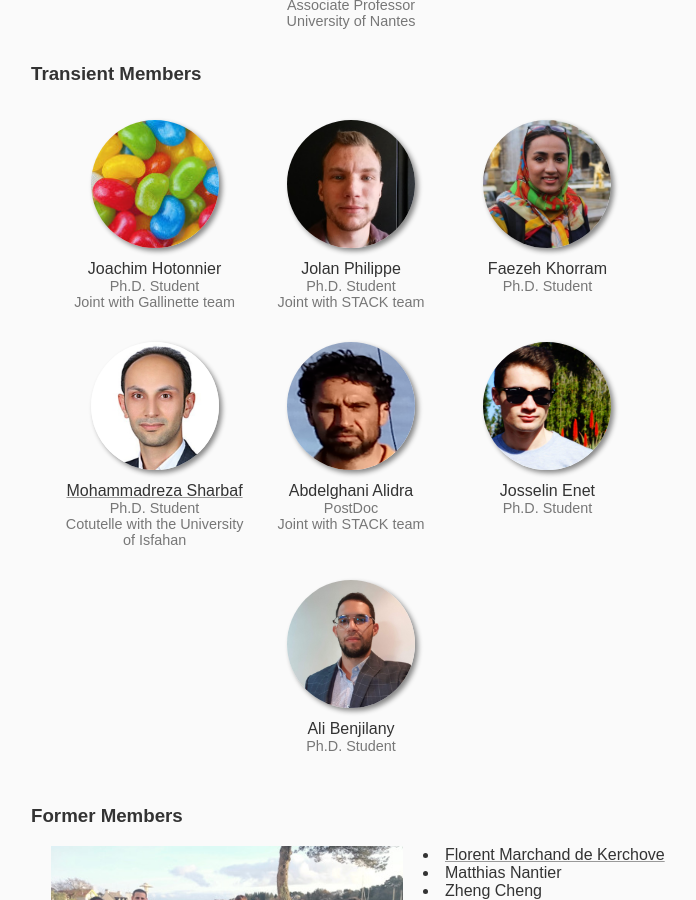
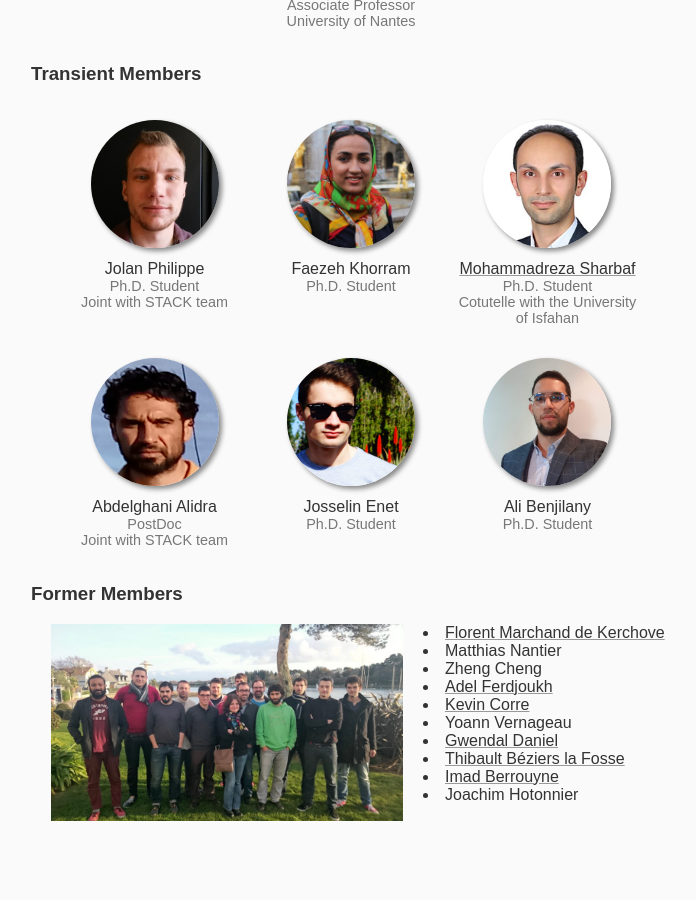
Before and after one commit to NaoMod/naomod.github.io, a Jekyll site: the page built from members.html, in a window 1280 px wide and 900 px high, scrolled down 935 px. Shown: the whole window, without its empty margins (289-985 px from the left). Built offline with Jekyll 4.4.1, drawn with Linux system fonts in a browser that asks for light colours.

Commit message:
Removed Joachim from current students

```diff
--- a/members.html
+++ b/members.html
@@ -49,11 +49,6 @@ permanent:
     picture: dalila.jpg
 
 transient:
-  - name: Joachim Hotonnier
-    title: Ph.D. Student
-    affiliation: Joint with Gallinette team
-    picture: joachim.jpg
-
   - name: Jolan Philippe
     title: Ph.D. Student
     affiliation: Joint with STACK team
@@ -114,6 +109,11 @@ former:
     title: Ph.D. Student
     picture: imad.jpg
     website: https://imberium.github.io
+
+  - name: Joachim Hotonnier
+    title: Ph.D. Student
+    affiliation: Joint with Gallinette team
+    picture: joachim.jpg
 
 # These are Atlanmod former members
 # <li>Mohamed Boussaa</li>
```
